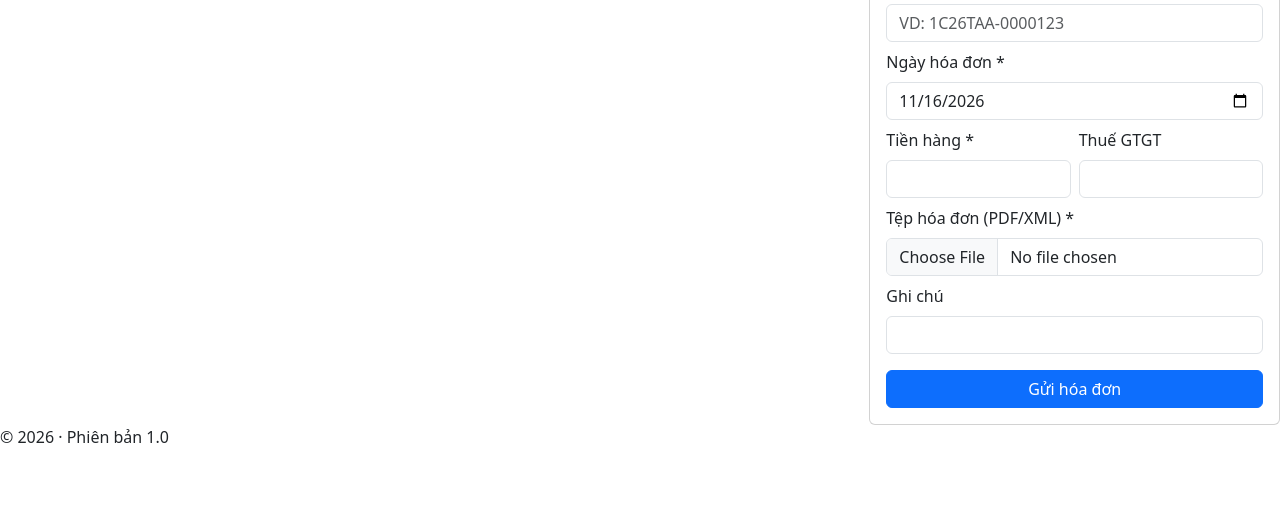
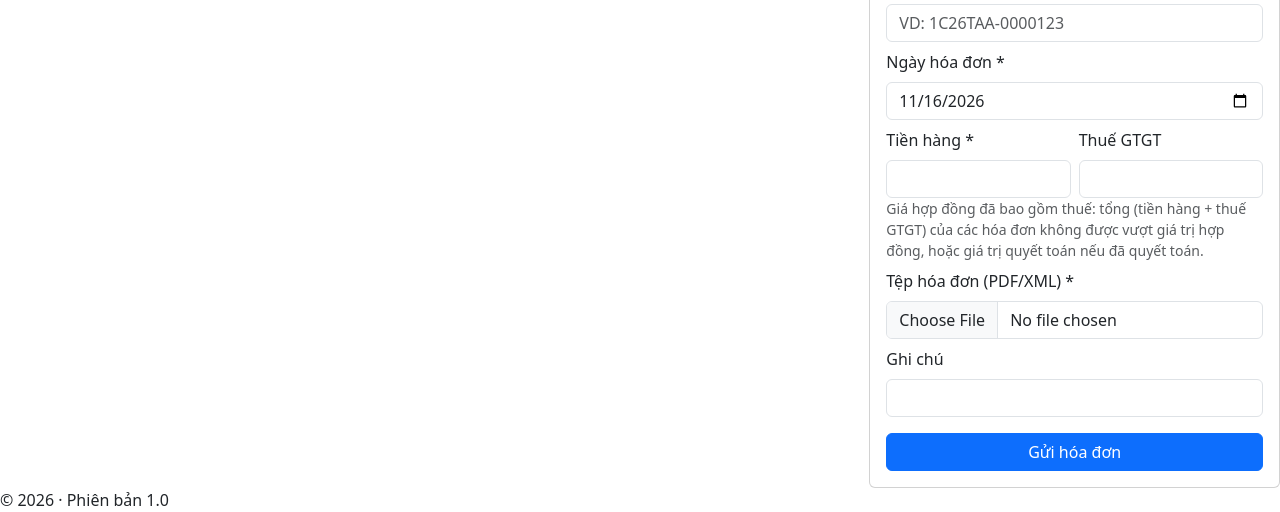
Before and after one commit to dai6658/qldauthau, a PHP site: template app/views/portal/invoices.php in a window 1280 px wide. Shown: the part 307-819 px from the top of the page. Before the commit the page ends 750 px from the top, so only its background shows below. Run offline with PHP 8.4, Linux system fonts and the light colour scheme; the template is opened without the code that fills it: most values are stand-ins (such as "Sample title", 1, 10 or a date in 2020); data that the repository does not hold is empty; some libraries are stand-ins or nearby versions.

Commit message:
Add contract value note to invoice form
Added a note about contract value limits for invoices.

```diff
--- a/app/views/portal/invoices.php
+++ b/app/views/portal/invoices.php
@@ -20,6 +20,7 @@
             <div class="row g-2 mb-2">
                 <div class="col"><label class="form-label">Tiền hàng *</label><input class="form-control money" name="amount" required></div>
                 <div class="col"><label class="form-label">Thuế GTGT</label><input class="form-control money" name="vat_amount"></div>
+                <div class="col-12 form-text mt-0">Giá hợp đồng đã bao gồm thuế: tổng (tiền hàng + thuế GTGT) của các hóa đơn không được vượt giá trị hợp đồng, hoặc giá trị quyết toán nếu đã quyết toán.</div>
             </div>
             <label class="form-label">Tệp hóa đơn (PDF/XML) *</label><input class="form-control mb-2" type="file" name="file" accept=".pdf,.xml" required>
             <label class="form-label">Ghi chú</label><input class="form-control mb-3" name="note">
```
